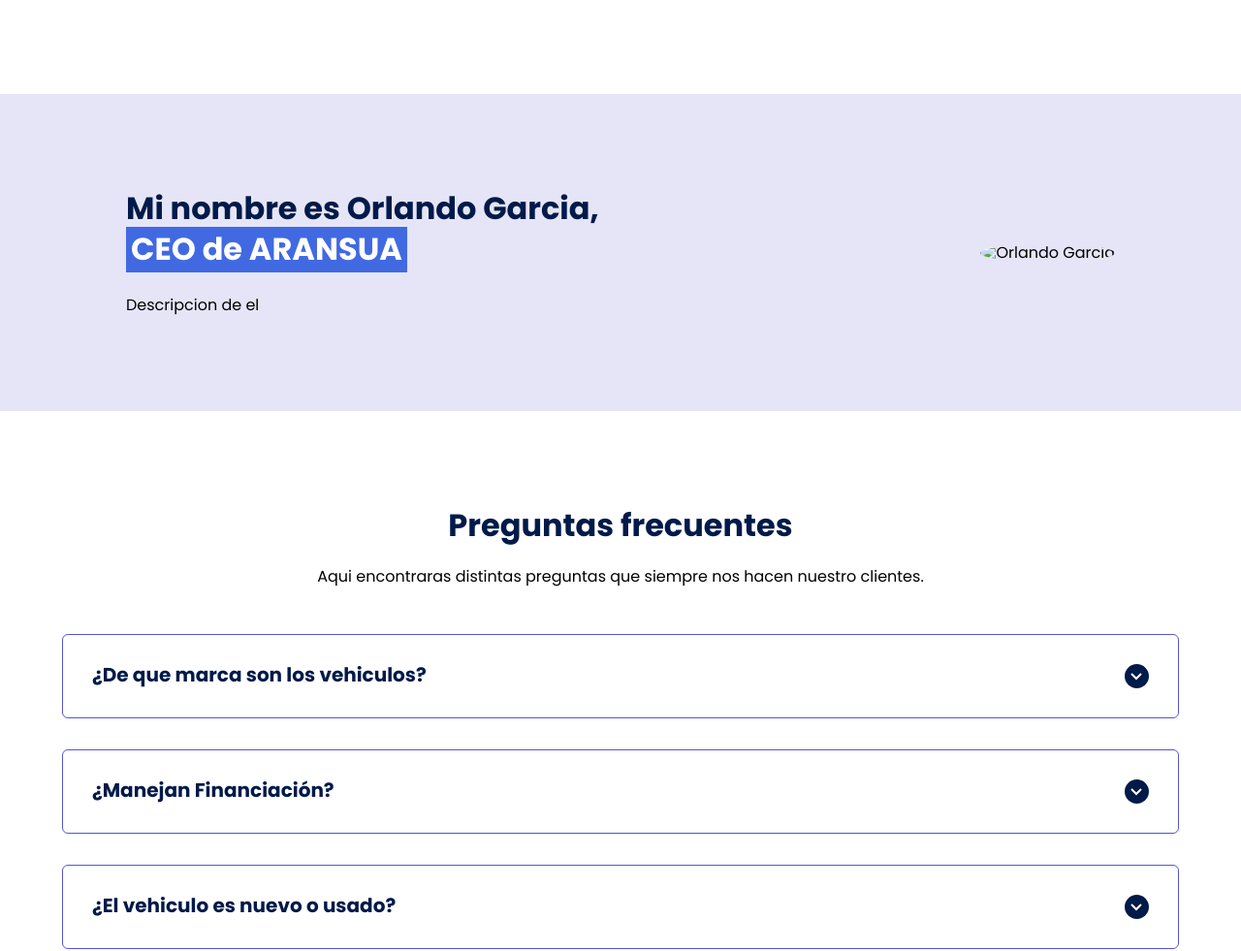
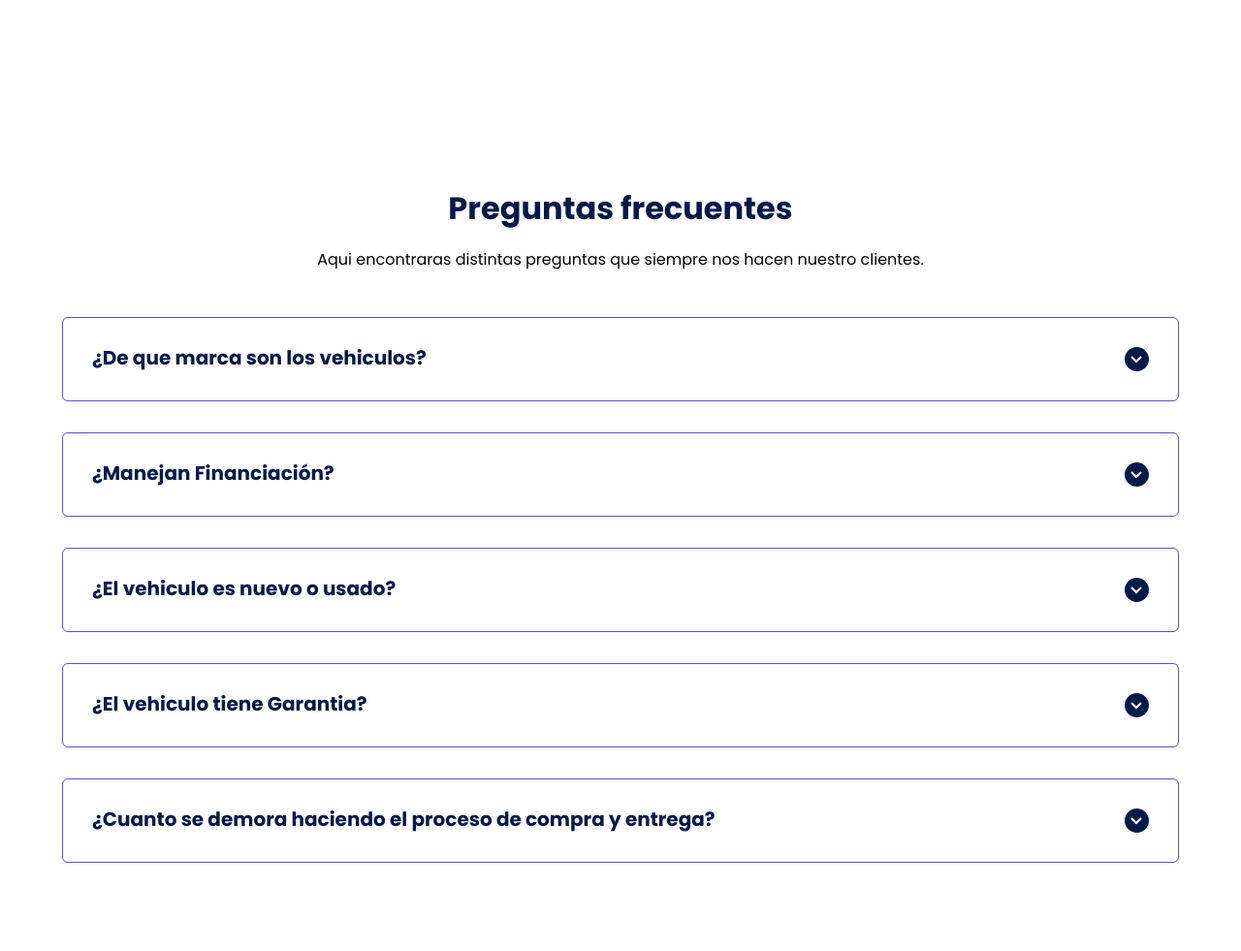
Before and after one commit to RafaelC26/WebSIteAransua, a plain HTML site: page index.html in a window 1280 px wide. Shown: the part 2537-3518 px from the top of the page at 97% size. Drawn offline with Linux system fonts and the light colour scheme.

Commit message:
Update index.html

```diff
--- a/index.html
+++ b/index.html
@@ -137,22 +137,7 @@
 
 
 
-        <section class="testimony" id="testimony">
-            <div class="testimony__container container">
 
-                <section class="testimony__body testimony__body--show" data-id="1">
-                    <div class="testimony__texts">
-                        <h2 class="subtitle">Mi nombre es Orlando Garcia, <span class="testimony__course">CEO de ARANSUA</span></h2>
-                        <p class="testimony__review">Descripcion de el</p>
-                    </div>
-
-                    <figure class="testimony__picture">
-                        <img src="#" class="testimony__img" alt="Orlando Garcia">
-                    </figure>
-                </section>
-
-            </div>
-        </section>
 
         <section class="questions container">
             <h2 class="subtitle">Preguntas frecuentes</h2>
@@ -260,7 +245,7 @@
 
 
 
-            <h3 class="footer__copyright">Derechos reservados &copy; Rafael Cristancho</h3>
+            <h3 class="footer__copyright">Derechos reservados &copy; Rafael Cristancho y Jota Garcia</h3>
         </section>
     </footer>
 
```
